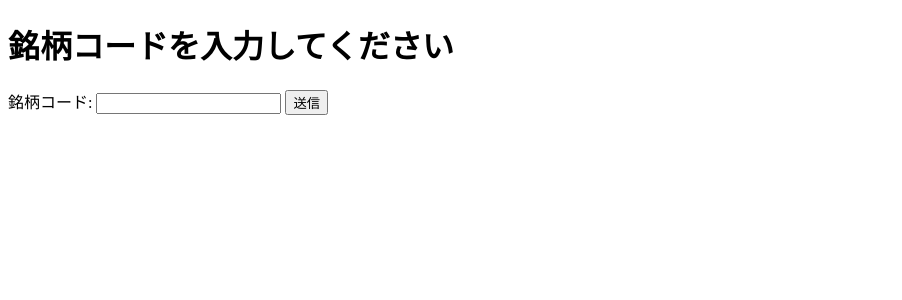
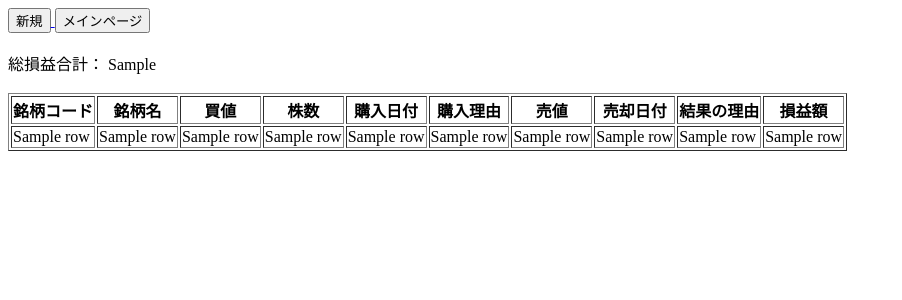
Before and after one commit to zera7123/investment, a Flask app: template templates/total.html in a window 1280 px wide. Shown: the top 300 px of the page, without its empty margins (0-902 px from the left). Run offline with Flask 3, Linux system fonts and the light colour scheme; the template is opened without the code that fills it: most values are stand-ins (such as "Sample title", 1, 10 or a date in 2020); some libraries are stand-ins or nearby versions.

Commit message:
total add

```diff
--- a/app.py
+++ b/app.py
@@ -53,14 +53,18 @@ def index():
                         formatted_row.append(stock_s_price)
                 elif i == len(row) - 1:
                     formatted_row.append(str(x))
-                    formatted_row.append(stock_price)
+                    if stock_price is not None:
+                        stock_price_for = format(stock_price,',')
+                        formatted_row.append(stock_price_for)
+                    else:
+                        formatted_row.append(stock_price)
                     stock_price_number = Decimal(stock_price) * stock_number
-                    stock_b_price_number = stock_b_price * stock_number
-                    if stock_b_price_number is not None:
-                        stock_price_number_for = format(stock_number,',')
+                    if stock_price_number is not None:
+                        stock_price_number_for = format(stock_price_number,',')
                         formatted_row.append(stock_price_number_for)
                     else:
                         formatted_row.append(stock_price_number)
+                    stock_b_price_number = stock_b_price * stock_number
                     p_and_l = stock_price_number - stock_b_price_number
                     p_and_l_for = format(p_and_l,',')
                     p_and_l_total += p_and_l
@@ -95,9 +99,55 @@ def sign_up():
         cur.close()
         return redirect(url_for('index'))
 
-# @app.route('/total')
-# def total():
-#     return render_template('total.html')
+@app.route('/total')
+def total():
+    cur = mysql.connection.cursor()
+    result = cur.execute("SELECT * FROM mytable")
+    data = cur.fetchall()
+
+     # データを整形
+    formatted_data = []
+    p_and_l_total = 0
+    for row in data:
+        if row[11] == 1:
+            formatted_row = []
+            for i, x in enumerate(row):
+                if i == 3:
+                    stock_b_price = row[3]
+                    if stock_b_price is not None:
+                        stock_b_price_for = format(stock_b_price,',')
+                        formatted_row.append(stock_b_price_for)
+                    else:
+                        formatted_row.append(stock_b_price)
+                elif i == 4:
+                    stock_number = row[4]
+                    formatted_row.append(str(x))
+                elif i == 7:
+                    stock_s_price = row[7]
+                    if stock_s_price is not None:
+                        stock_s_price_for = format(stock_s_price,',')
+                        formatted_row.append(stock_s_price_for)
+                    else:
+                        formatted_row.append(stock_s_price)
+                elif i == len(row) - 1:
+                    formatted_row.append(str(x))
+                    stock_s_price_number = stock_s_price * stock_number
+                    stock_b_price_number = stock_b_price * stock_number
+                    p_and_l = stock_s_price_number - stock_b_price_number
+                    p_and_l_for = format(p_and_l,',')
+                    p_and_l_total += p_and_l
+
+                    formatted_row.append(p_and_l_for)
+                else:
+                    # その他の列はそのまま表示
+                    formatted_row.append(str(x))
+            formatted_data.append(formatted_row)
+
+    p_and_l_total_for = format(p_and_l_total,',')
+
+
+
+    return render_template('total.html', data=formatted_data, data2=p_and_l_total_for)
 
 @app.route('/result', methods=['POST'])
 def result():
--- a/templates/index.html
+++ b/templates/index.html
@@ -22,7 +22,7 @@
                 <th>株数</th>
                 <th>購入日付</th>
                 <th>現在値</th>
-                <th>総評価額</th>
+                <th>評価額</th>
                 <th>損益額</th>
             </tr>
             {% for row in data %}
--- a/templates/total.html
+++ b/templates/total.html
@@ -1,14 +1,47 @@
 <!DOCTYPE html>
 <html>
-    <head>
-        <title>株式情報</title>
-    </head>
     <body>
-        <h1>銘柄コードを入力してください</h1>
-        <form action="/result" method="post">
-            <label for="stock_code">銘柄コード:</label>
-            <input type="text" id="stock_code" name="stock_code">
-            <input type="submit" value="送信">
-        </form>
+        <a href="/new">
+            <button>
+                新規
+            </button>
+        </a>
+        <a href="/index">
+            <button>
+                メインページ
+            </button>
+        </a>
+        <br><br>
+        総損益合計：
+        {{ data2 }}
+        <br><br>
+        <table border = 1>
+            <tr>
+                <th>銘柄コード</th>
+                <th>銘柄名</th>
+                <th>買値</th>
+                <th>株数</th>
+                <th>購入日付</th>
+                <th>購入理由</th>
+                <th>売値</th>
+                <th>売却日付</th>
+                <th>結果の理由</th>
+                <th>損益額</th>
+            </tr>
+            {% for row in data %}
+            <tr>
+                <td>{{ row[1] }}</td>
+                <td>{{ row[2] }}</td>
+                <td>{{ row[3] }}</td>
+                <td>{{ row[4] }}</td>
+                <td>{{ row[5] }}</td>
+                <td>{{ row[6] }}</td>
+                <td>{{ row[7] }}</td>
+                <td>{{ row[9] }}</td>
+                <td>{{ row[10] }}</td>
+                <td>{{ row[11] }}</td>
+            </tr>
+            {% endfor %}
+        </table>
     </body>
 </html>
```
